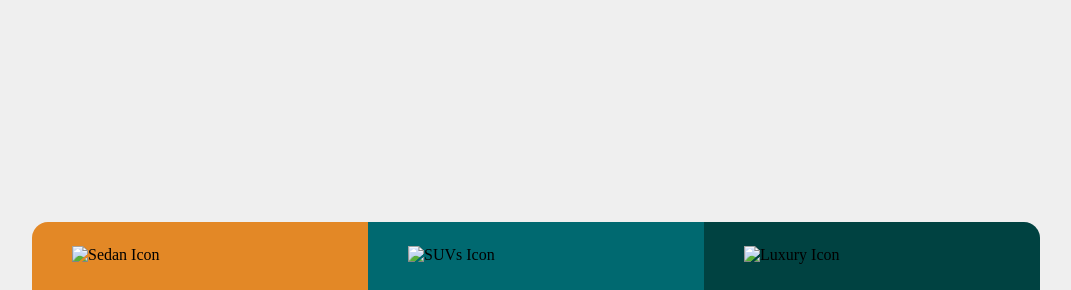
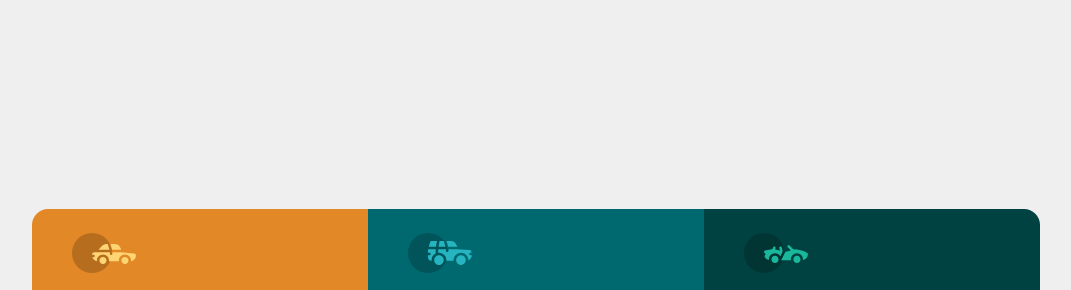
Before and after one commit to SamuelAlvarenga/3Column, a plain HTML site: page index.html in a window 1280 px wide. Shown: the part 22-312 px from the top of the page, without its empty margins (104-1175 px from the left). Drawn offline with Linux system fonts and the light colour scheme; the site is published under a folder, as on GitHub Pages, so addresses that start at the root find nothing.

Commit message:
images src changed

```diff
--- a/index.html
+++ b/index.html
@@ -23,7 +23,7 @@
   <body>
     <main>
       <div class="card" id="sedan">
-        <img src="/images/icon-sedans.svg" alt="Sedan Icon" />
+        <img src="images/icon-sedans.svg" alt="Sedan Icon" />
         <h1>Sedans</h1>
         <p>
           Choose a sedan for its affordability and excellent fuel economy. Ideal
@@ -32,7 +32,7 @@
         <button>Learn More</button>
       </div>
       <div class="card" id="suv">
-        <img src="/images/icon-suvs.svg" alt="SUVs Icon" />
+        <img src="images/icon-suvs.svg" alt="SUVs Icon" />
         <h1>SUVs</h1>
         <p>
           Take an SUV for its spacious interior, power, and versatility. Perfect
@@ -41,7 +41,7 @@
         <button>Learn More</button>
       </div>
       <div class="card" id="luxury">
-        <img src="/images/icon-luxury.svg" alt="Luxury Icon" />
+        <img src="images/icon-luxury.svg" alt="Luxury Icon" />
         <h1>Luxury</h1>
         <p>
           Cruise in the best car brands without the bloated prices. Enjoy the
```
